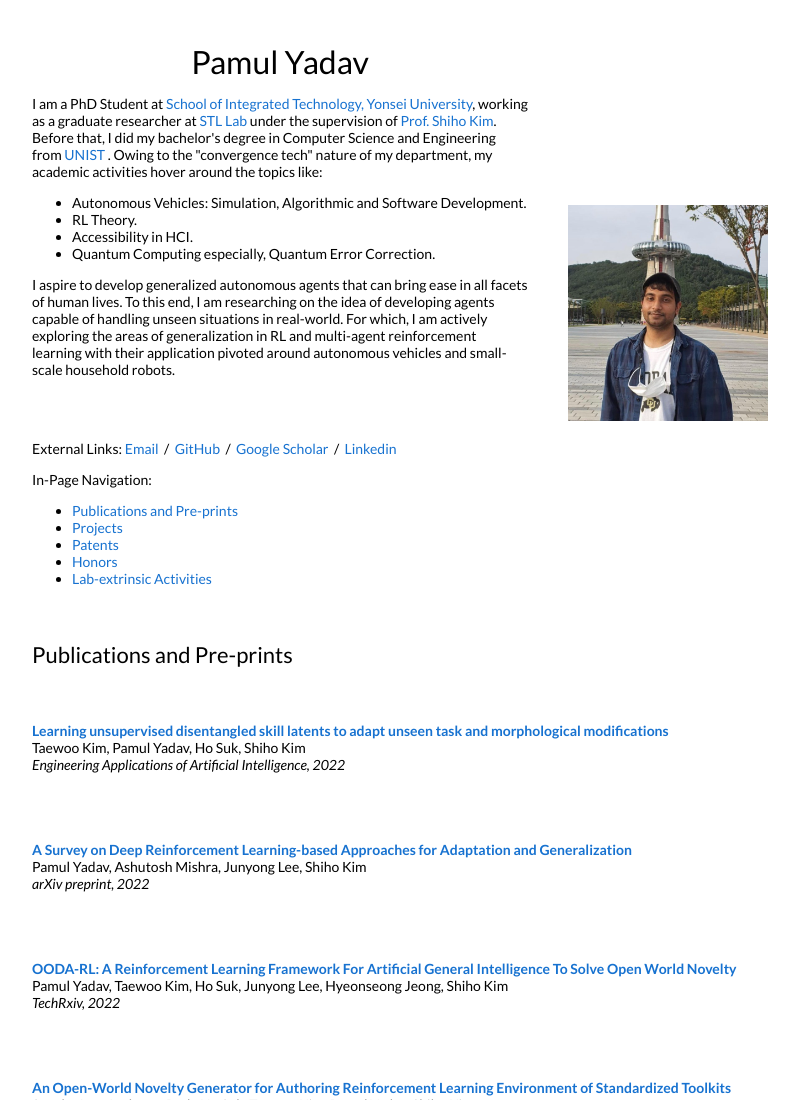
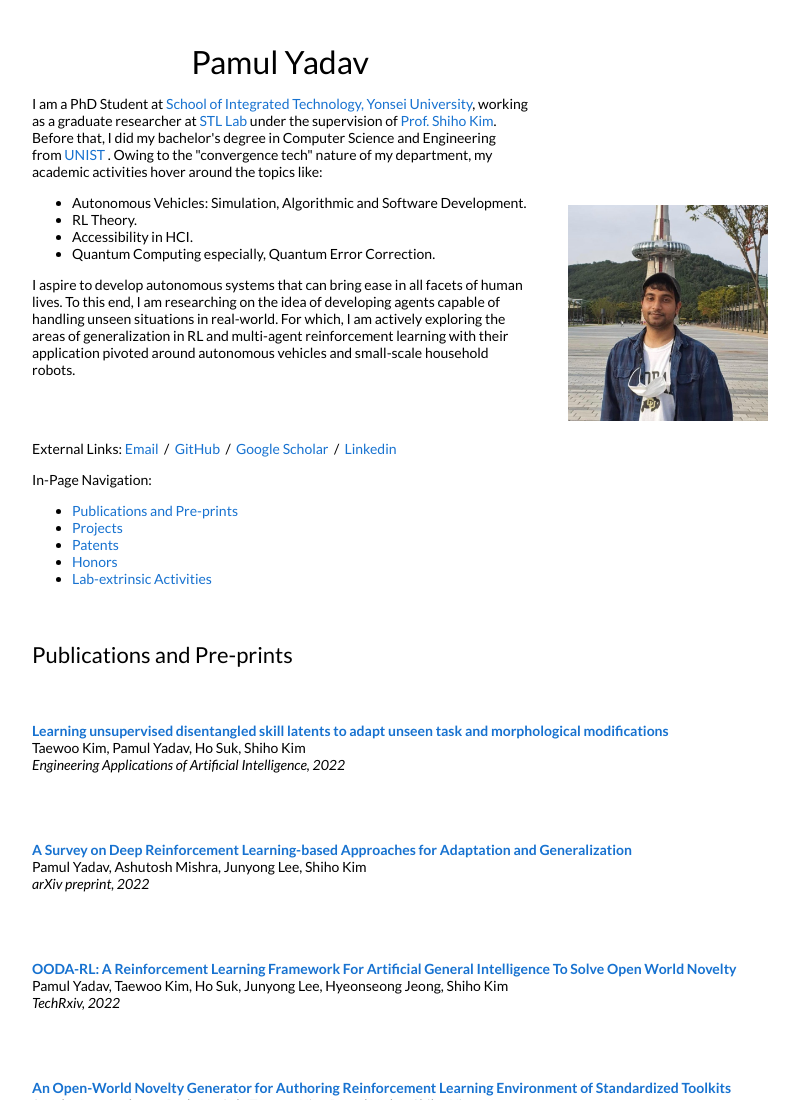
Before and after one commit to pamulism/pamulism.github.io, a plain HTML site: page index.html in a window 1280 px wide. Shown: the top 1100 px of the page, without its empty margins (228-1027 px from the left). Drawn offline with Linux system fonts and the light colour scheme.

Commit message:
Update index.html

```diff
--- a/index.html
+++ b/index.html
@@ -83,7 +83,7 @@
             </p>
 
             <p>
-            I aspire to develop generalized autonomous agents that can bring ease in all facets of human lives. To this end, I am researching on the idea of developing agents capable of handling unseen situations in real-world. For which, I am actively exploring the areas of generalization in RL and multi-agent reinforcement learning with their application pivoted around autonomous vehicles and small-scale household robots.
+            I aspire to develop autonomous systems that can bring ease in all facets of human lives. To this end, I am researching on the idea of developing agents capable of handling unseen situations in real-world. For which, I am actively exploring the areas of generalization in RL and multi-agent reinforcement learning with their application pivoted around autonomous vehicles and small-scale household robots.
             </p>
 
             <br>
```
